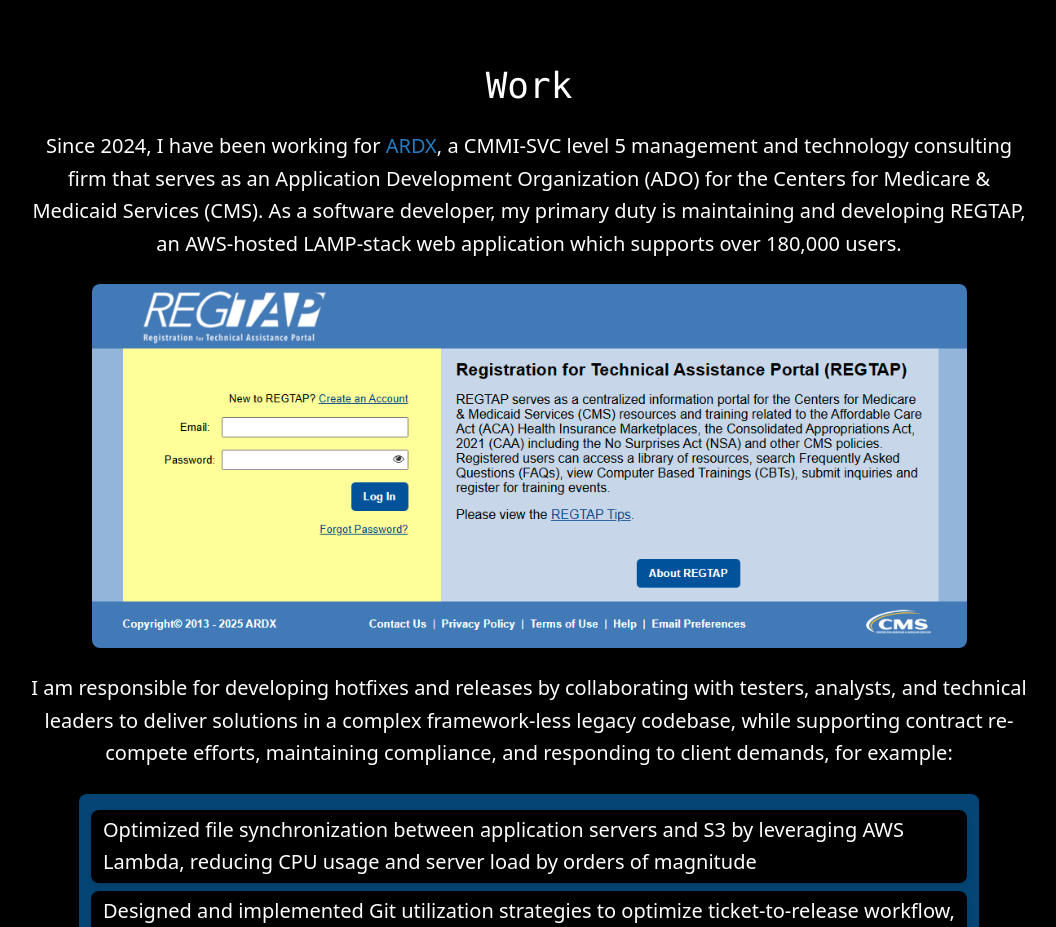
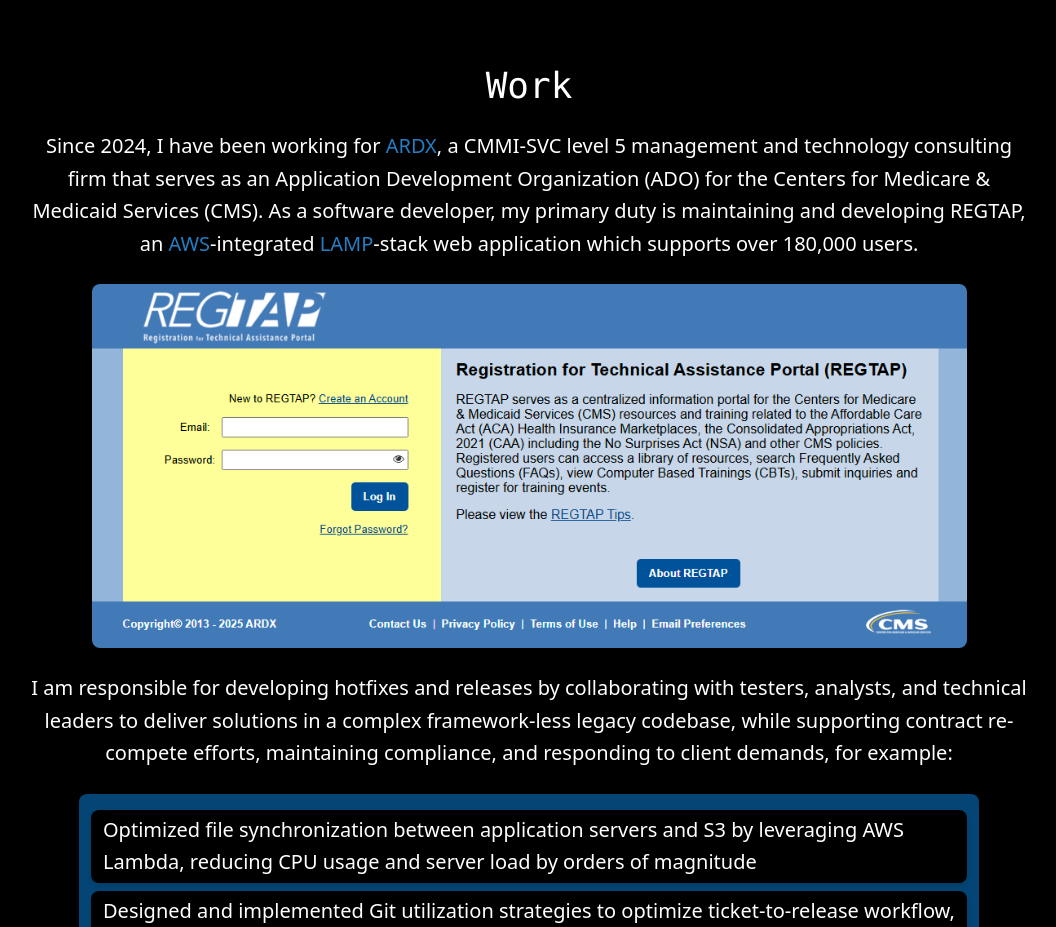
Before and after one commit to GabrielWelvaert/portfolio-website, a React (Vite) app: page /#about in a window 1280 px wide. Shown: the part 900-1827 px from the top of the page, without its empty margins (111-1167 px from the left). Built offline with nearby package versions, Linux system fonts and the light colour scheme.

Commit message:
language

```diff
--- a/src/components/Gabebook.jsx
+++ b/src/components/Gabebook.jsx
@@ -3,7 +3,7 @@
     return (
         <div className={className}>
              <div className="passage-text">
-                TheGabebook (<a className="hover-image-text" href="https://github.com/GabrielWelvaert/TheGabebook" target="_blank" rel="noopener noreferrer">GitHub</a>) is a social platform that I built to practice full-stack web development using vanilla HTML, CSS, JavaScript, Node/Express.js, Model-View-Controller <a className="hover-image-text" href="https://en.wikipedia.org/wiki/Model%E2%80%93view%E2%80%93controller" target="_blank" rel="noopener noreferrer">(MVC)</a> adherence, and <a className="hover-image-text" href="https://en.wikipedia.org/wiki/REST" target="_blank" rel="noopener noreferrer">RESTful</a> design.
+                TheGabebook (<a className="hover-image-text" href="https://github.com/GabrielWelvaert/TheGabebook" target="_blank" rel="noopener noreferrer">GitHub</a>) is a social platform that I built to practice full-stack web development using vanilla HTML, CSS, JavaScript, Node/Express.js, Model-View-Controller <a className="hover-image-text" href="https://en.wikipedia.org/wiki/Model%E2%80%93view%E2%80%93controller" target="_blank" rel="noopener noreferrer">(MVC)</a> adherence, <a className="hover-image-text" href="https://en.wikipedia.org/wiki/REST" target="_blank" rel="noopener noreferrer">RESTful</a> design, and Amazon Web Services <a className="hover-image-text" href="https://en.wikipedia.org/wiki/Amazon_Web_Services" target="_blank" rel="noopener noreferrer">(AWS)</a> hosting.
                 It includes profiles, posting, friendships, messaging, commenting, liking, and notifications.
             </div>
             <div className="flex flex-col justify-center items-center">
@@ -21,7 +21,7 @@
             <div className="grid grid-cols-[46%_54%] items-start justify-around gap-2">
                 <div className="flex flex-col items-center justify-center gap-1">
                     <div className="passage-text">
-                        On the client side, the post view provides a like button whose handler sends an HTTPS request to the likePost endpoint:
+                        On the client side, the post view is built from database data and includes a like button that sends an HTTPS request to the likePost endpoint:
                     </div>
                     <img className="rounded-image" src="/likePostUI.png"></img>
                     <img className="rounded-image" src="/likePostEventHandler.png"></img>
@@ -35,7 +35,7 @@
                 </div>
             </div>
             <div className="flex flex-col justify-center items-center">
-                <div className="passage-text">Once the response is received by the client, the view will update by directly modifying DOM elements:</div>
+                <div className="passage-text">Once the response is received by the client, the view will update by directly modifying <a className="hover-image-text" href="https://en.wikipedia.org/wiki/Document_Object_Model" target="_blank" rel="noopener noreferrer">DOM</a> elements:</div>
                 <img className="rounded-image" src="/unlikePostUI.png"></img>
             </div>
             <div className="flex flex-col justify-center items-center">
--- a/src/components/Work.jsx
+++ b/src/components/Work.jsx
@@ -7,7 +7,7 @@
                 <div className="passage-text-header">Work</div>
                 <div className="passage-text">
                     Since 2024, I have been working for <a className="hover-image-text" href="https://ardx.net/" target="_blank" rel="noopener noreferrer">ARDX</a>, a CMMI-SVC level 5 management and technology consulting firm that serves as an Application Development Organization (ADO) for the Centers for Medicare & Medicaid Services (CMS).
-                    As a software developer, my primary duty is maintaining and developing REGTAP, an AWS-hosted LAMP-stack web application which supports over 180,000 users.
+                    As a software developer, my primary duty is maintaining and developing REGTAP, an <a className="hover-image-text" href="https://en.wikipedia.org/wiki/Amazon_Web_Services" target="_blank" rel="noopener noreferrer">AWS</a>-integrated <a className="hover-image-text" href="https://en.wikipedia.org/wiki/LAMP_(software_bundle)" target="_blank" rel="noopener noreferrer">LAMP</a>-stack web application which supports over 180,000 users.
                 </div>
                 <img className="rounded-image w-7/8 h-auto" src='/REGTAP.png'></img>
                 <div className="passage-text">
```
